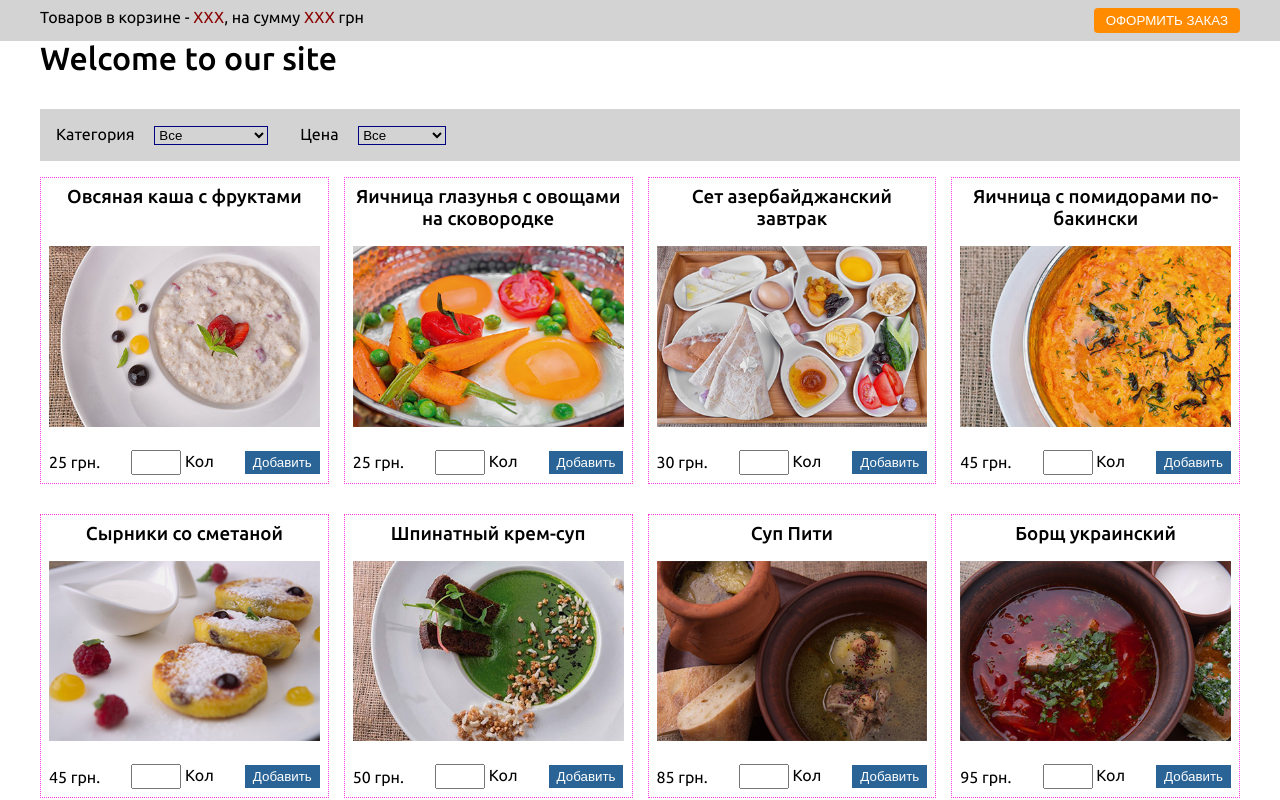
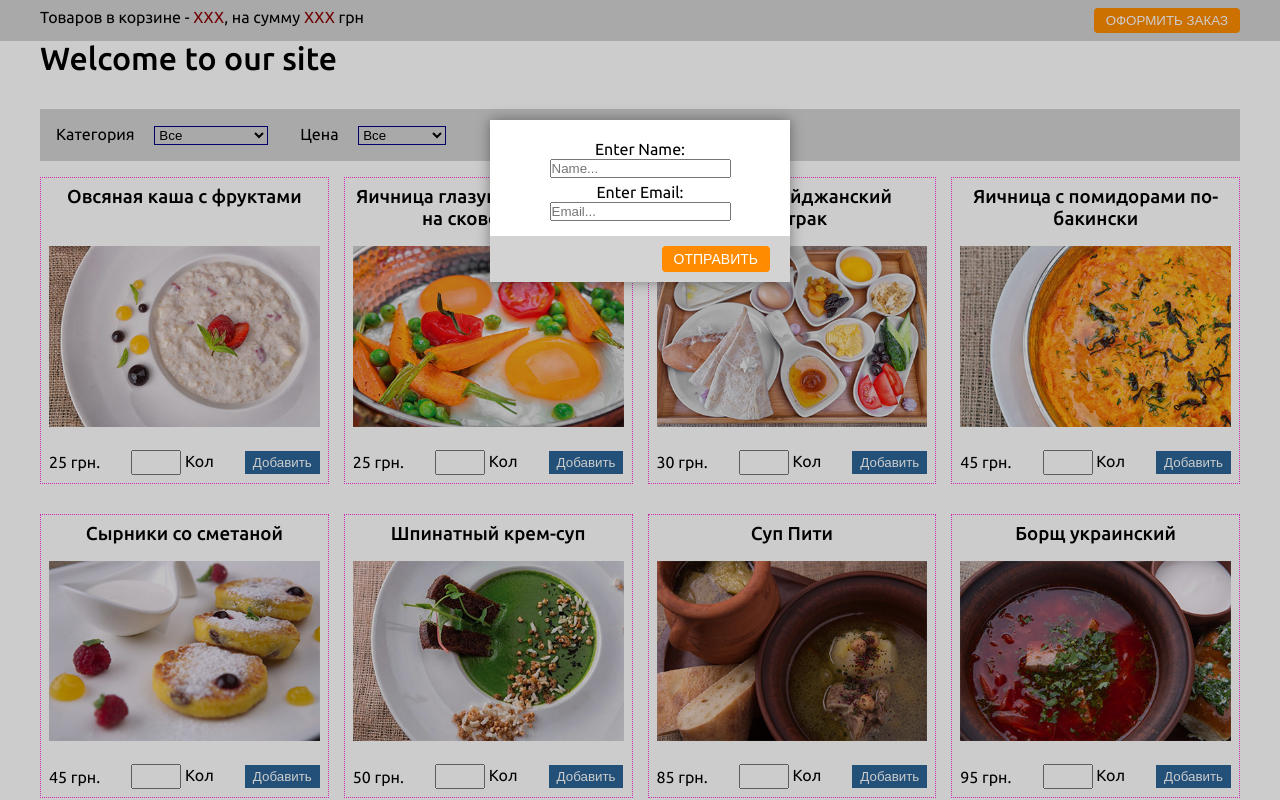
Before and after one commit to Vitaliy-Mazurenko/task_beetroot_JS, a plain HTML site: page index.html in a window 1280 px wide. Both pictures are taken after a click on the button "ОФОРМИТЬ ЗАКАЗ". Shown: the top 800 px of the page. Drawn offline with Linux system fonts and the light colour scheme.

Commit message:
feat: add modal window

```diff
--- a/css/style.css
+++ b/css/style.css
@@ -196,3 +196,72 @@ h1, h2, h3 {
     display: flex;
     justify-content: space-around;
 }
+
+/* ================== modal-box */
+.closeBtn{
+    cursor: pointer;
+    float: right;
+    font-size:20px;
+    color: white;
+  }
+
+  .modal {
+      background: rgba(0,0,0, 0.2);
+      display: none;
+      justify-content: center;
+      top: 0;
+      bottom: 0;
+      left: 0;
+      position: fixed;
+      right: 0;
+      perspective: 500px;
+
+  }
+
+  .modal .modal-wrapper {
+      width: 50%;
+      max-width: 300px;
+      top: 15%;
+      background: lightgray;;
+      position: absolute;
+      text-align: center;
+      box-shadow: 0px 0px 13px 0px rgba(0,0,0,0.4);
+      animation-name:modalopen;
+      animation-duration:.8s;
+      transform: rotateX(0deg);
+  }
+
+  .modal-body {
+      padding: 15px 15px;
+  }
+
+ .modal-footer {
+      text-align: center;
+      color: white;
+  }
+
+  .modal-body {
+      background: white;
+  }
+
+  .form-row{
+      margin-top: 5px;
+  }
+.closeBtn{
+    background: darkorange;
+    font-size: 14px;
+    margin: 10px 20px;
+}
+
+  @keyframes modalopen{
+    from {
+      opacity: 0;
+      top: 5%;
+      transform: rotateX(15deg);
+     }
+    to {
+      opacity: 1;
+      top: 15%;
+      transform: rotateX(0deg);
+      }
+  }
--- a/index.html
+++ b/index.html
@@ -245,7 +245,25 @@
             </div>
         </footer>
     </div><!-- /.app-container -->
-
+    <div class="modal">
+        <div class="modal-wrapper">
+            <form name="contact_form" onsubmit="return validate_form ();">
+                <div class="modal-body">
+                    <div class="form-row">
+                        <label for="name">Enter Name: </label><input type="text" id="name" name="name"
+                            placeholder="Name...">
+                    </div>
+                    <div class="form-row">
+                        <label for="time">Enter Email: </label><input type="email" id="email" email="email"
+                            placeholder="Email...">
+                    </div>
+                </div>
+                <div class="modal-footer">
+                    <button type="submit" class="closeBtn btn-check">Отправить</button>
+                </div>
+            </form>
+        </div>
+    </div>
     <script>
         document.getElementById('bty').textContent = (new Date()).getFullYear();
     </script>
--- a/js/script.js
+++ b/js/script.js
@@ -12,7 +12,7 @@ function addEvent(elem, type, handler) {
   }
   return false;
 }
-for (var i = 0; i < itemBox.length; i++) {
+for (let i = 0; i < itemBox.length; i++) {
   addEvent(itemBox[i].querySelector('.product-box__btn'), 'click', addToCart);
 }
 
@@ -56,3 +56,35 @@ function addToCart(e) {
   }
 
 }
+
+
+let btn = document.querySelector('.btn-check'), // Главная кнопка
+  modal = document.querySelector('.modal'), // Модальное окно
+  closeBtn = document.querySelector('.closeBtn'); // Кнопка, закрывающая модальное окно
+
+// Открытие модального окна
+btn.addEventListener('click', function () {
+  modal.style.display = 'flex';
+})
+
+// Закрытие модального окна при клике на серую область
+window.addEventListener('click', function (e) {
+  if (e.target == modal) {
+    modal.style.display = "none";
+  }
+})
+
+function validate_form() {
+  let contact_name = document.contact_form.name.value;
+  let contact_email = document.contact_form.email.value;
+  if (contact_name === '' || contact_name === ' ') {
+    alert("Please enter a valid 'name'.");
+  } else if (contact_email === '' || contact_email === ' ') {
+    alert('Please enter email');
+  } else {
+    localStorage.clear();
+    modal.style.display = "none";
+    alert('Благодарим за покупки');
+  }
+  return false;
+}
```
